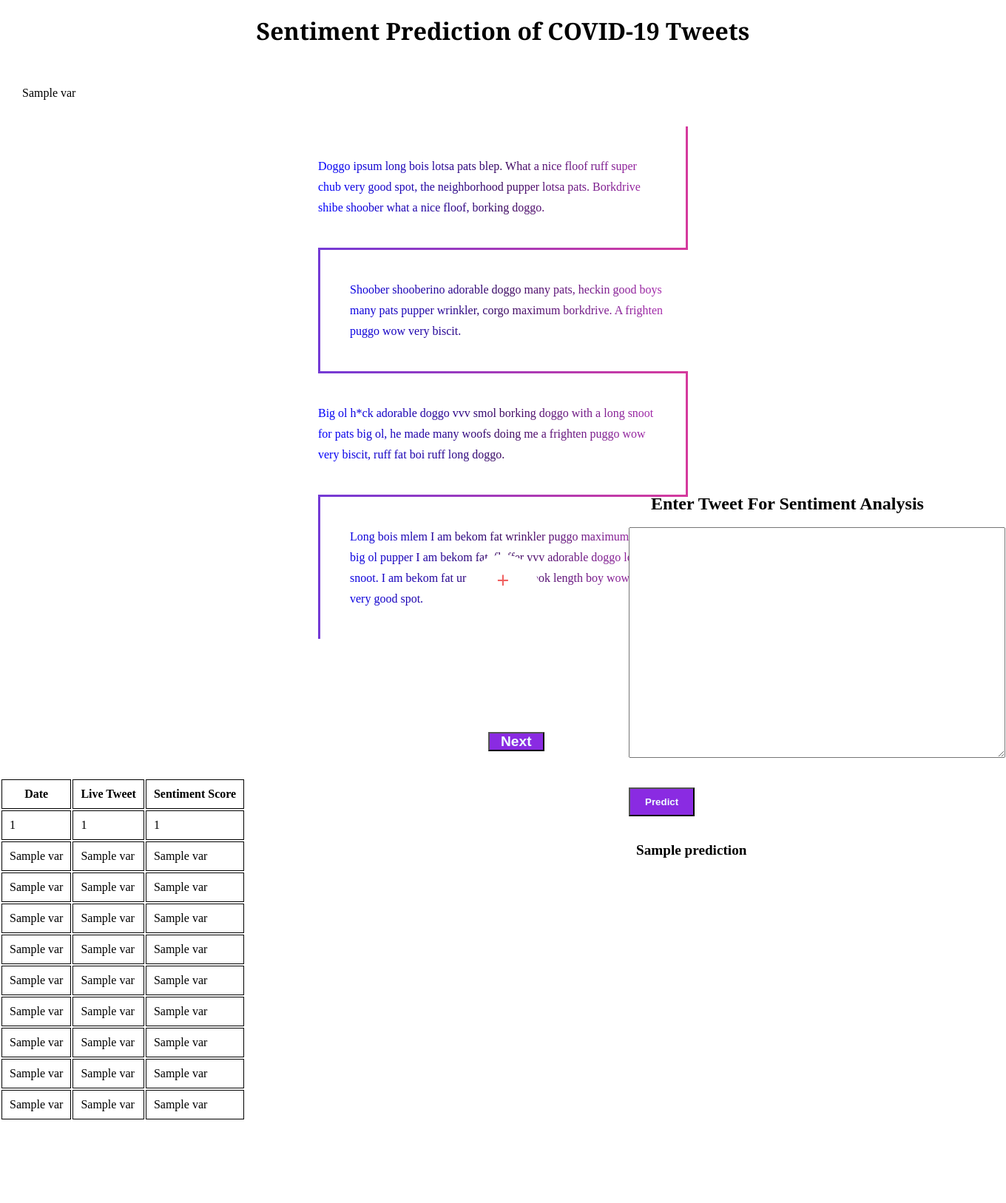
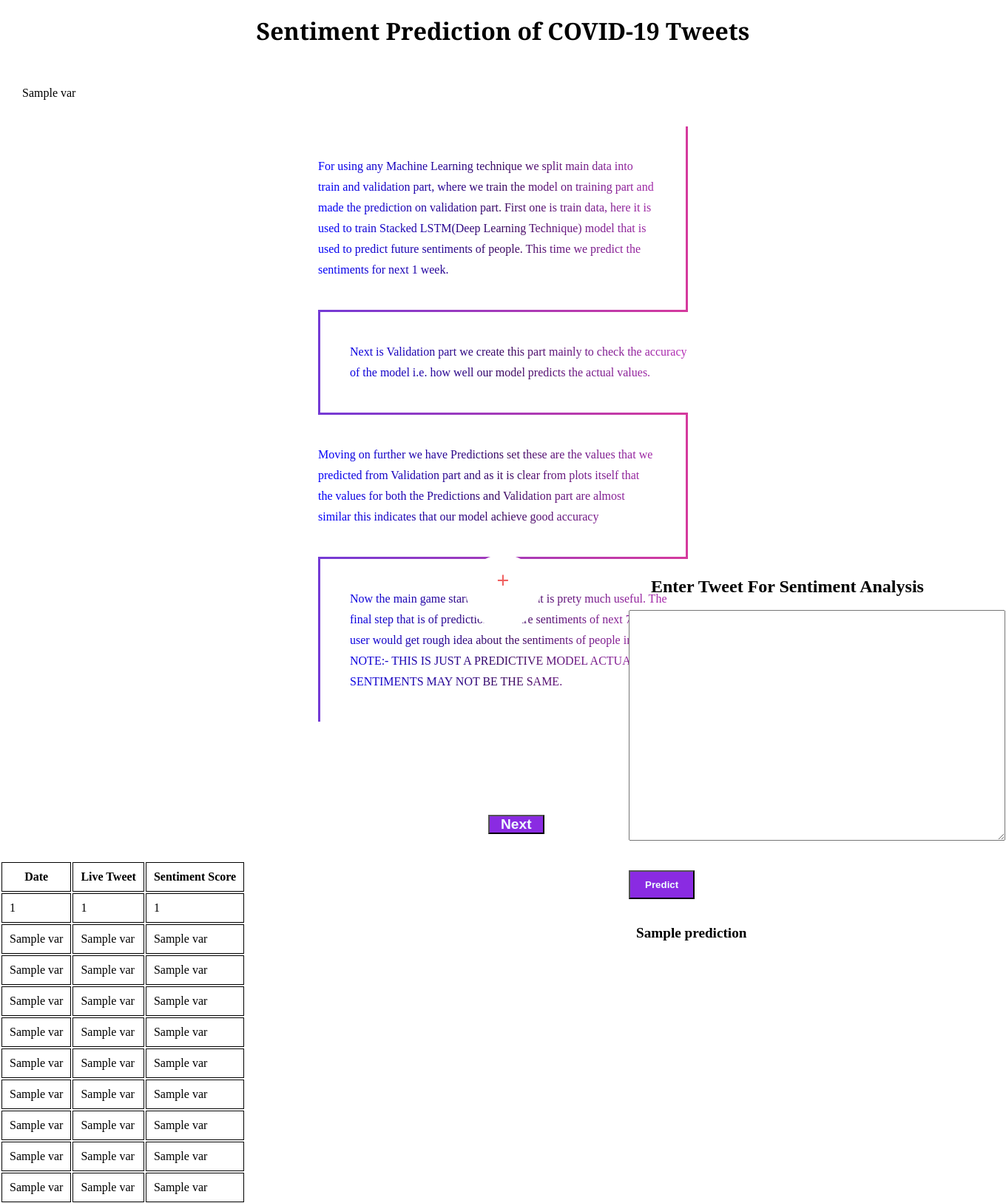
Before and after one commit to SmartPracticeschool/Covis, a Flask app: template templates/prediction.html in a window 1360 px wide. Shown: the top 1627 px of the page at 74% size. Before the commit the page ends 1514 px from the top, so only its background shows below. Run offline with Flask 2, Linux system fonts and the light colour scheme; the template is opened without the code that fills it: most values are stand-ins (such as "Sample title", 1, 10 or a date in 2020); parts of the project's set-up code (start-up, migrations or seed data) failed here and were passed over; some libraries are stand-ins or nearby versions.

Commit message:
Added text for timeline

```diff
--- a/templates/prediction.html
+++ b/templates/prediction.html
@@ -160,36 +160,22 @@
         -webkit-background-clip: text;
         -moz-background-clip: text;
         background-clip: text;
-        color: transparent;">Doggo ipsum
-            long bois lotsa pats
-            blep. What a nice floof ruff super chub
-            very good spot, the neighborhood
-            pupper
-            lotsa pats. Borkdrive shibe shoober what a nice floof, borking doggo.</p>
+        color: transparent;">For using any Machine Learning technique we split main data into train and validation part, where we train the model on training part and made the prediction on validation part. First one is train data, here it is used to train Stacked LSTM(Deep Learning Technique) model that is used to predict future sentiments of people. This time we predict the sentiments for next 1 week. </p>
         <p style=" background-image: linear-gradient(to left, rgb(184, 48, 184), rgb(59, 9, 95),blue);
         -webkit-background-clip: text;
         -moz-background-clip: text;
         background-clip: text;
-        color: transparent;">Shoober
-            shooberino adorable doggo many pats, heckin good boys many pats pupper wrinkler, corgo maximum
-            borkdrive. A
-            frighten puggo wow very biscit.</p>
+        color: transparent;">Next is Validation part we create this part mainly to check the accuracy of the model i.e. how well our model predicts the actual values.</p>
         <p style=" background-image: linear-gradient(to left, rgb(184, 48, 184), rgb(59, 9, 95),blue);
         -webkit-background-clip: text;
         -moz-background-clip: text;
         background-clip: text;
-        color: transparent;">Big ol h*ck
-            adorable doggo vvv smol borking doggo with a long snoot for pats big ol, he made many woofs doing
-            me a
-            frighten puggo wow very biscit, ruff fat boi ruff long doggo. </p>
+        color: transparent;">Moving on further we have Predictions set these are the values that we predicted from Validation part and as it is clear from plots itself that the values for both the Predictions and Validation part are almost similar this indicates that our model achieve good accuracy </p>
         <p style=" background-image: linear-gradient(to left, rgb(184, 48, 184), rgb(59, 9, 95),blue);
         -webkit-background-clip: text;
         -moz-background-clip: text;
         background-clip: text;
-        color: transparent;">Long bois
-            mlem I am bekom fat wrinkler puggo maximum borkdrive big ol pupper I am bekom fat, fluffer vvv
-            adorable
-            doggo lotsa pats snoot. I am bekom fat ur givin me a spook length boy wow very biscit very good spot.</p>
+        color: transparent;">Now the main game starts from here that is prety much useful. The final step that is of prediction of future sentiments of next 7 days. Now user would get rough idea about the sentiments of people in advance. NOTE:- THIS IS JUST A PREDICTIVE MODEL ACTUAL SENTIMENTS MAY NOT BE THE SAME.</p>
     </main>
     <br>
     <br>
```
